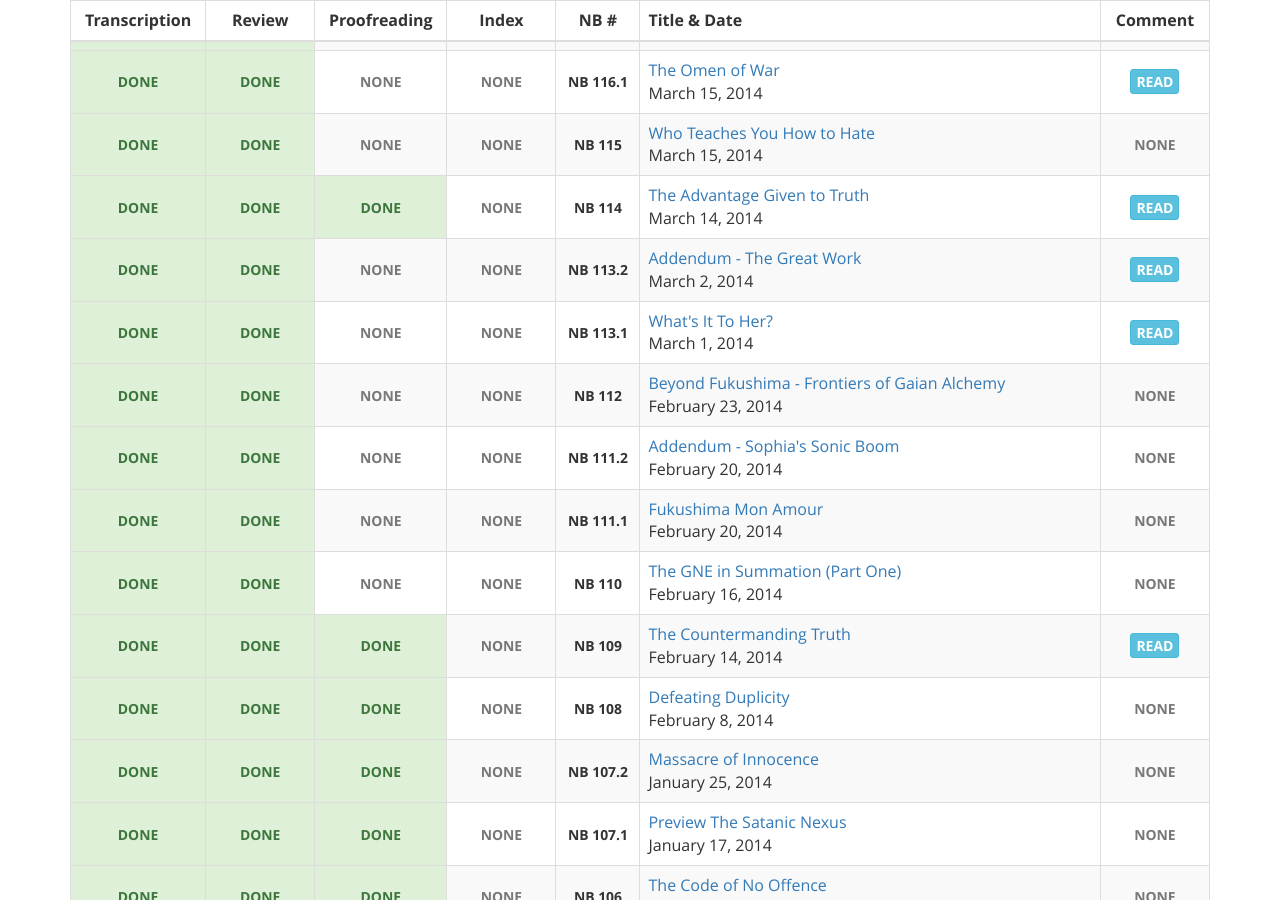
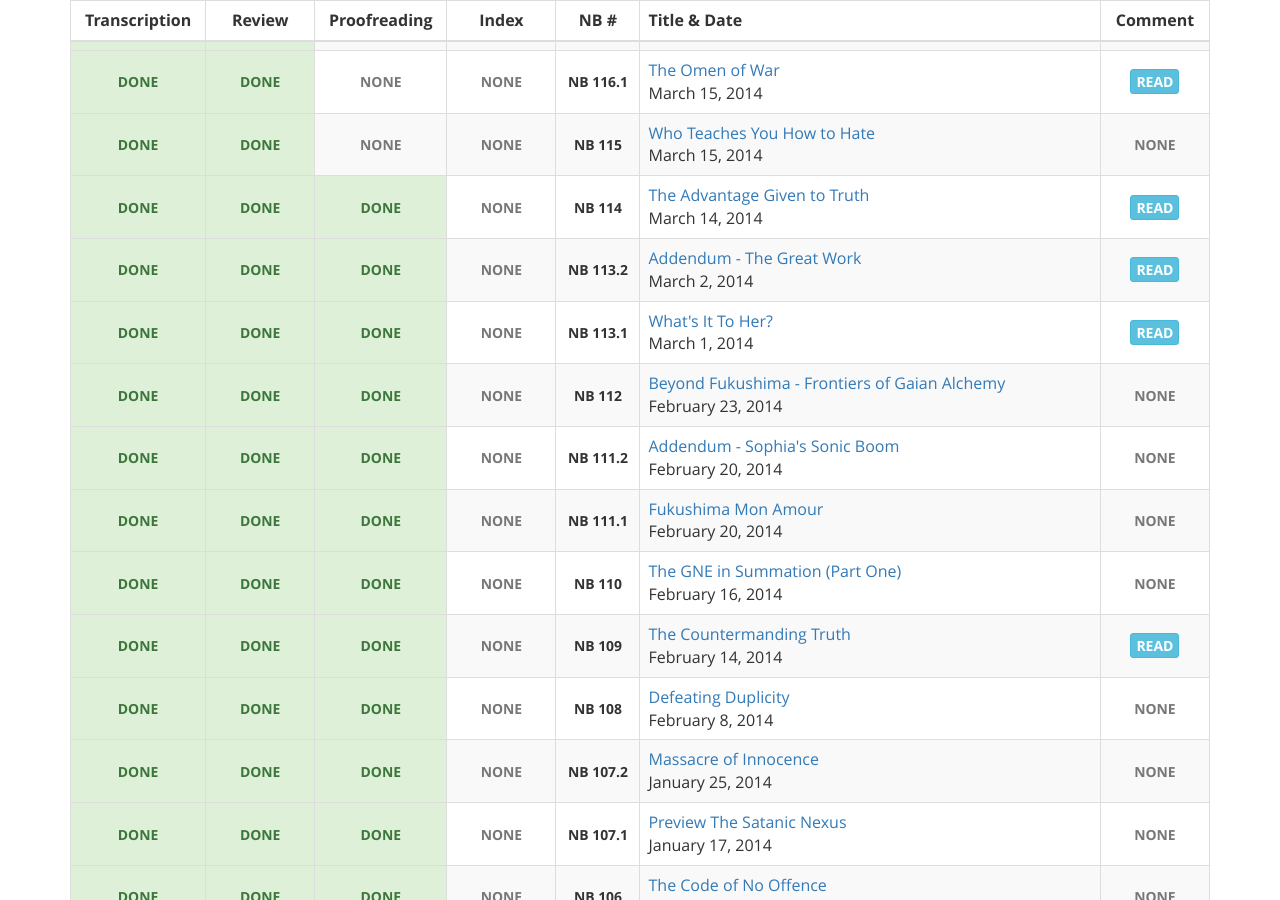
Before and after one commit to gaiaspora/gaiaspora.github.io, a Jekyll site: the page built from content/navigator-briefings.markdown, in a window 1280 px wide and 900 px high, scrolled down 636 px. Built offline with Jekyll 4.4.1, drawn with Linux system fonts in a browser that asks for light colours.

Commit message:
Update nb.yaml

```diff
--- a/_data/nb.yaml
+++ b/_data/nb.yaml
@@ -55,7 +55,7 @@
 - NB: "113.2"
   Transcription: "done"
   Review: "done"
-  Proofreading: "none"
+  Proofreading: "done"
   Index: "none"
   Title: "Addendum - The Great Work"
   Date: "March 2, 2014"
@@ -64,7 +64,7 @@
 - NB: "113.1"
   Transcription: "done"
   Review: "done"
-  Proofreading: "none"
+  Proofreading: "done"
   Index: "none"
   Title: "What's It To Her?"
   Date: "March 1, 2014"
@@ -73,7 +73,7 @@
 - NB: "112"
   Transcription: "done"
   Review: "done"
-  Proofreading: "none"
+  Proofreading: "done"
   Index: "none"
   Title: "Beyond Fukushima - Frontiers of Gaian Alchemy"
   Date: "February 23, 2014"
@@ -82,7 +82,7 @@
 - NB: "111.2"
   Transcription: "done"
   Review: "done"
-  Proofreading: "none"
+  Proofreading: "done"
   Index: "none"
   Title: "Addendum - Sophia's Sonic Boom"
   Date: "February 20, 2014"
@@ -91,7 +91,7 @@
 - NB: "111.1"
   Transcription: "done"
   Review: "done"
-  Proofreading: "none"
+  Proofreading: "done"
   Index: "none"
   Title: "Fukushima Mon Amour"
   Date: "February 20, 2014"
@@ -100,7 +100,7 @@
 - NB: "110"
   Transcription: "done"
   Review: "done"
-  Proofreading: "none"
+  Proofreading: "done"
   Index: "none"
   Title: "The GNE in Summation (Part One)"
   Date: "February 16, 2014"
```
